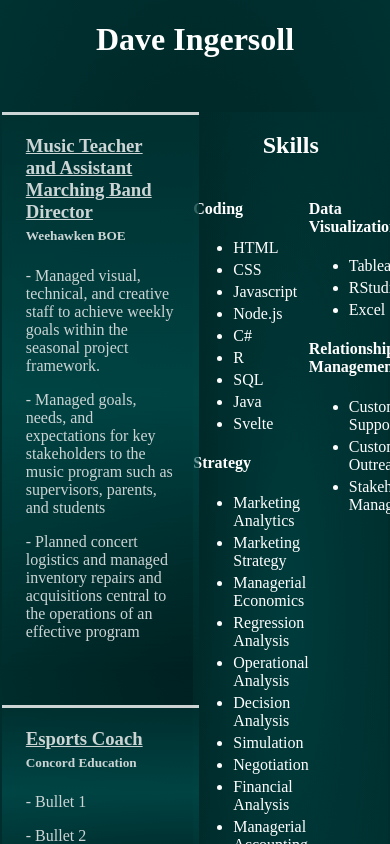
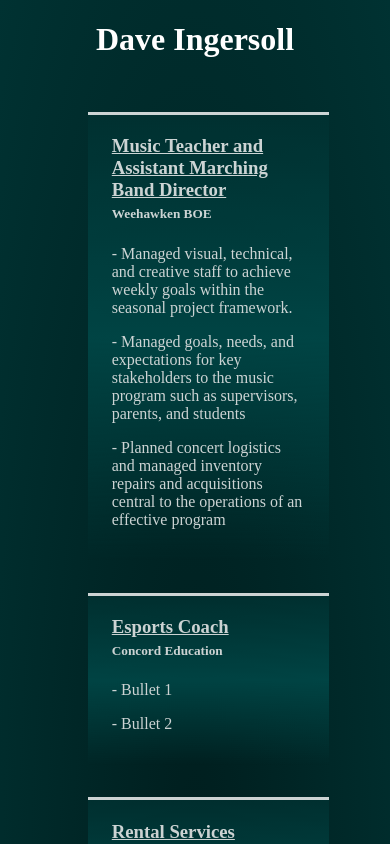
Before and after one commit to jericho2992/dave_site, a SvelteKit app: page /Experience in a window 390 px wide. Built offline with nearby package versions, Linux system fonts and the light colour scheme.

Commit message:
mobile fix attempt 2

```diff
--- a/src/routes/Experience/+page.svelte
+++ b/src/routes/Experience/+page.svelte
@@ -135,15 +135,6 @@
     .top a:hover {
         color: rgb(0,100,75)
     }
-    .content {
-        display: flex;
-        flex-direction: row;
-        flex-wrap: nowrap;
-        justify-items: space-between;
-    }
-
-    @media only screen and (min-width: 601px)
-    {
         .jobs{
         display: flex;
         flex-direction: column;
@@ -164,29 +155,23 @@
         background-image: radial-gradient(rgb(0,60,60), transparent);
         margin-top: 2em;
     }
+
+    @media only screen and (min-width: 601px)
+    {
+        .content {
+        display: flex;
+        flex-direction: row;
+        flex-wrap: nowrap;
+        justify-items: space-between;
+    }
     }
     @media only screen and (max-width: 600px)
     {
-        .jobs{
-            display: flex;
-            flex-direction: column;
-            align-items: start;
-            color: white;
-            min-width: 45vw;
-            width: 45w;
-            max-width: 45vw;
-        }
-        .skills {
-            display: flex;
-            flex-direction: column;
+        .content {
+        display: column;
+        flex-direction: row;
         flex-wrap: nowrap;
-            min-width: 50vw;
-            width: 50vw;
-            max-width: 50vw;
-            min-height: 80vh;
-            background-image: radial-gradient(rgb(0,60,60), transparent);
-            margin-top: 2em;
-            margin-left: 1em;
+        justify-items: space-between;
     }
 
     }
--- a/src/routes/Experience/JobCard.svelte
+++ b/src/routes/Experience/JobCard.svelte
@@ -20,7 +20,7 @@
 		border-top: solid white 3px;
 		padding: 0.1em 1.5em 1em 1.5em;
 		margin: 2em 2em 0em 0em;
-		width: 85%;
+		width: 90%;
 		opacity: 0.8;
 		background: linear-gradient(rgb(0,50,50), rgb(0,75,75), transparent)
 	}
```
Lines whose indentation alone changed are shown as unchanged.
